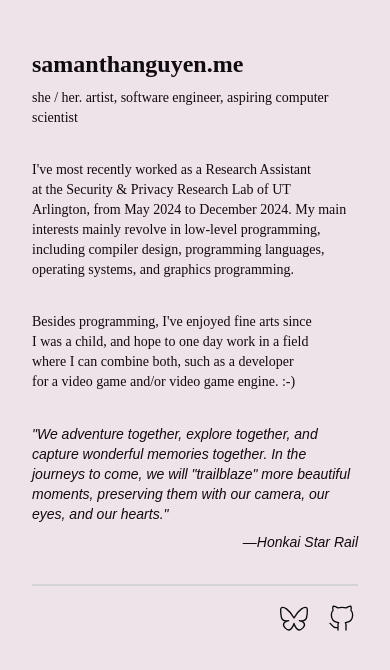
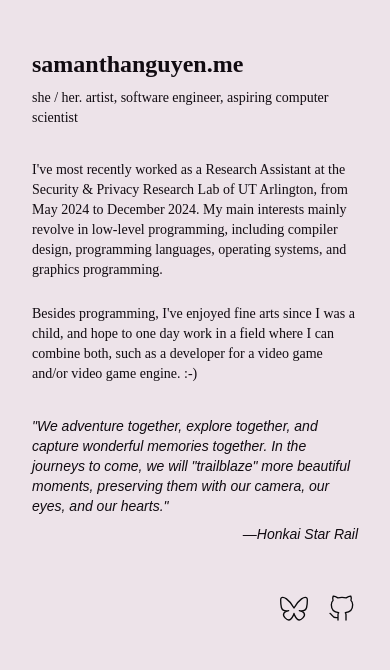
Before and after one commit to neoncitylights/samanthanguyen.me, a SvelteKit app: page / in a window 390 px wide. Shown: the top 670 px of the page. Built offline with nearby package versions, Linux system fonts and the light colour scheme; a web font is replaced by a local one.

Commit message:
more minor updates

```diff
--- a/src/routes/+page.svelte
+++ b/src/routes/+page.svelte
@@ -2,7 +2,8 @@
 	import { IconBrandBluesky, IconBrandGithub } from '@tabler/icons-svelte'
 	import { twJoin, twMerge } from 'tailwind-merge'
 </script>
-<section class="flex flex-col gap-8">
+
+<section class="flex flex-col gap-8 selection:bg-pink-200 selection:text-pink-800">
 	<header class="flex flex-col gap-2">
 		<h1 class={twMerge(
 			"pt-12 flex items-end",
@@ -17,8 +18,8 @@
 			she / her. artist, software engineer, aspiring computer scientist
 		</span>
 	</header>
-	<main class="flex flex-col gap-0 lg:gap-4">
-		<span class="flex flex-col gap-8 font-domine text-sm lg:text-base font-medium text-balance">
+	<main class="flex flex-col gap-8 lg:gap-12">
+		<span class="flex flex-col gap-6 lg:gap-8 font-domine text-sm lg:text-base text-left lg:text-balance">
 			<p>
 				I've most recently worked as a Research Assistant
 				at the Security & Privacy Research Lab
@@ -34,7 +35,7 @@
 				{`:-)`}
 			</p>
 		</span>
-		<blockquote class="flex flex-col gap-2 italic font-sans text-sm mt-8">
+		<blockquote class="flex flex-col gap-2 italic font-sans text-sm">
 			<p>
 				"We adventure together, explore together, and capture wonderful memories together.
 				In the journeys to come, we will "trailblaze" more beautiful moments, preserving
@@ -45,13 +46,13 @@
 	</main>
 	<footer class={twJoin(
 		"pt-4 flex flex-row gap-4 justify-end",
-		"border-t-2 border-zinc-300",
+		"border-0 lg:border-t border-zinc-400",
 	)}>
 		<a href="https://bsky.app/profile/samanthanguyen.me" title="@samanthanguyen.me on Bluesky">
-			<IconBrandBluesky size={32} stroke={1} class="text-zinc-950" />
+			<IconBrandBluesky size={32} stroke={1} class="text-zinc-950 hover:fill-zinc-950" />
 		</a>
 		<a href="https://github.com/neoncitylights" title="@neoncitylights on GitHub">
-			<IconBrandGithub size={32} stroke={1} class="text-zinc-950" />
+			<IconBrandGithub size={32} stroke={1} class="text-zinc-950 hover:fill-zinc-950" />
 		</a>
 	</footer>
 </section>
```
